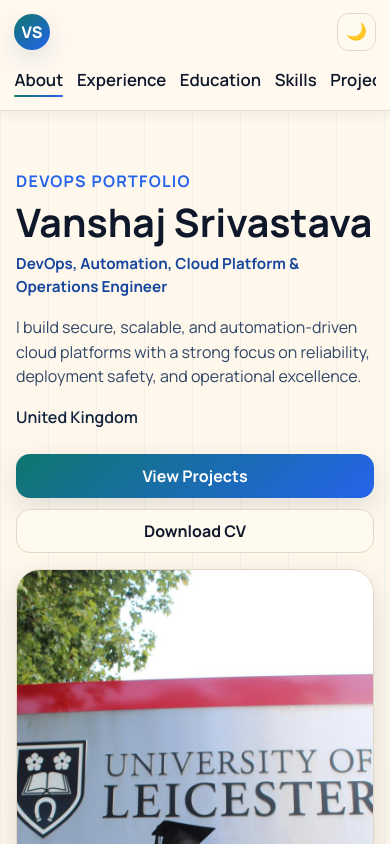
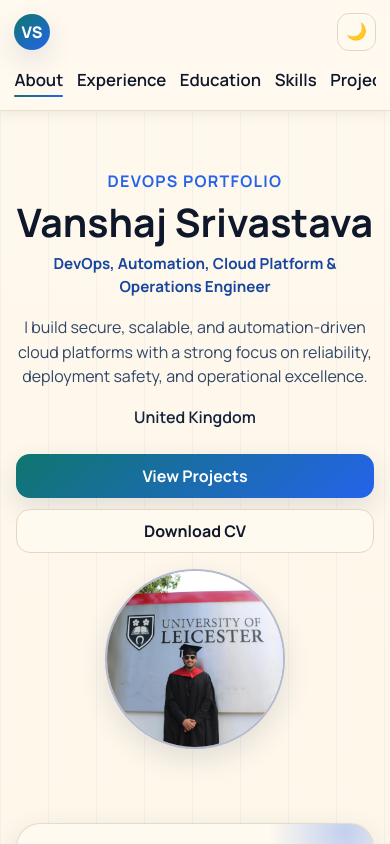
Before and after one commit to Vanshajsrivastava/react-frontend, a React (Create React App) app: page / in a window 390 px wide. Shown: the top 844 px of the page. Built offline with nearby package versions, Linux system fonts and the light colour scheme.

Commit message:
Fix profile image to circular avatar and refine responsive UI spacing

```diff
--- a/src/App.css
+++ b/src/App.css
@@ -199,6 +199,7 @@ main {
   grid-template-columns: 1.3fr 0.7fr;
   align-items: center;
   gap: var(--space-3);
+  min-height: 360px;
 }
 
 .hero-content {
@@ -208,14 +209,23 @@ main {
 .hero-photo-wrap {
   display: flex;
   justify-content: center;
+  align-items: center;
 }
 
 .hero-photo {
-  width: min(300px, 100%);
+  width: clamp(180px, 18vw, 200px);
+  height: clamp(180px, 18vw, 200px);
+  min-width: 180px;
+  min-height: 180px;
+  max-width: 200px;
+  max-height: 200px;
+  display: block;
+  overflow: hidden;
   aspect-ratio: 1 / 1;
   object-fit: cover;
-  border-radius: 24px;
-  border: 1px solid var(--border);
+  object-position: center 22%;
+  border-radius: 50%;
+  border: 2px solid color-mix(in srgb, var(--border) 75%, var(--accent-2));
   box-shadow: var(--shadow);
   background: var(--surface);
   transition: transform 220ms ease, box-shadow 220ms ease;
@@ -634,7 +644,22 @@ main {
 .project-card {
   display: flex;
   flex-direction: column;
-  gap: 2px;
+  gap: 8px;
+  min-height: 100%;
+}
+
+.project-card img {
+  width: 100%;
+  aspect-ratio: 16 / 9;
+  object-fit: cover;
+  border-radius: 12px;
+  box-shadow: 0 10px 22px color-mix(in srgb, var(--text) 12%, transparent);
+  transition: transform 180ms ease, box-shadow 180ms ease;
+}
+
+.project-card:hover img {
+  transform: scale(1.02);
+  box-shadow: 0 14px 30px color-mix(in srgb, var(--accent-2) 20%, transparent);
 }
 
 .project-card a {
@@ -939,12 +964,20 @@ footer {
   .hero-grid {
     grid-template-columns: 1fr;
     gap: var(--space-2);
+    min-height: unset;
   }
 
-  .hero-photo {
-    width: min(420px, 100%);
-    aspect-ratio: 4 / 5;
-    object-position: center 22%;
+  .hero-content {
+    text-align: center;
+    margin: 0 auto;
+  }
+
+  .hero-cta {
+    justify-content: center;
+  }
+
+  .hero-photo-wrap {
+    justify-content: center;
   }
 
   .skills-grid,
```
